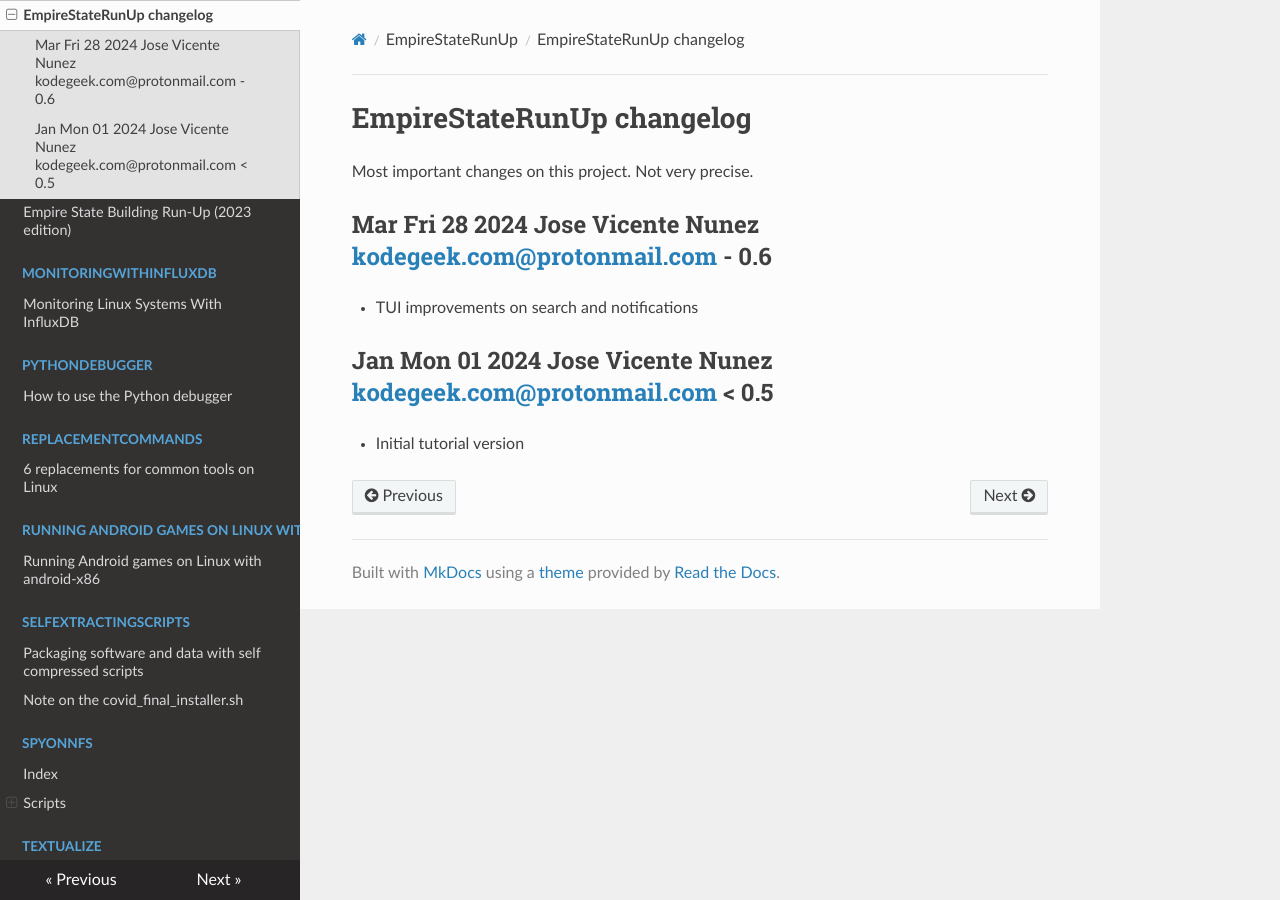
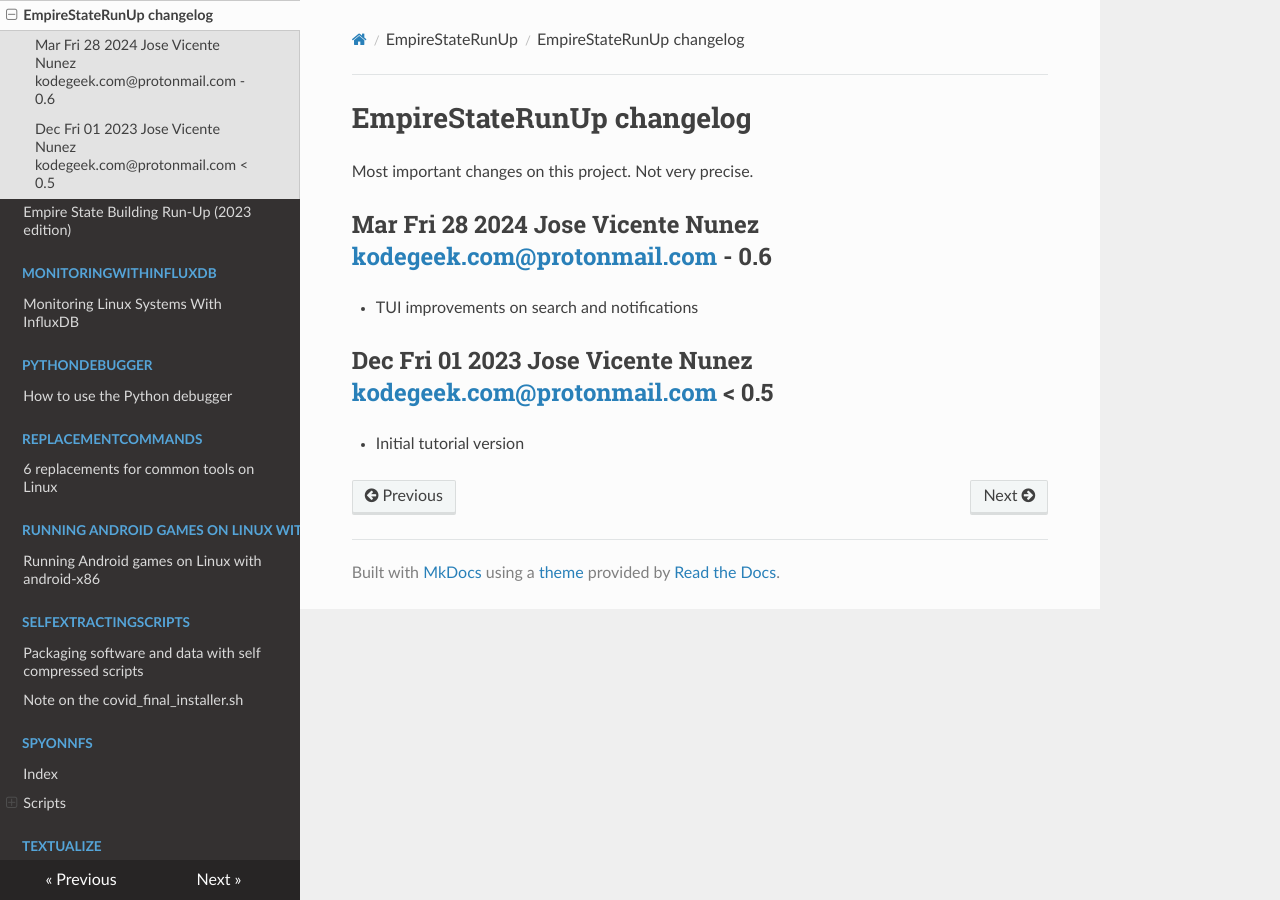
Before and after one commit to josevnz/tutorials, an MkDocs documentation site: the page built from docs/EmpireStateRunUp/CHANGELOG.md, in a window 1280 px wide. Built offline with MkDocs 1.6.1, drawn with Linux system fonts in a browser that asks for light colours; nearby versions of some CDN libraries.

```diff
--- a/docs/EmpireStateRunUp/CHANGELOG.md
+++ b/docs/EmpireStateRunUp/CHANGELOG.md
@@ -5,5 +5,5 @@
 ## Mar Fri 28 2024 Jose Vicente Nunez <kodegeek.com@protonmail.com> - 0.6
 - TUI improvements on search and notifications
 
-## Jan Mon 01 2024 Jose Vicente Nunez <kodegeek.com@protonmail.com> < 0.5
+## Dec Fri 01 2023 Jose Vicente Nunez <kodegeek.com@protonmail.com> < 0.5
 - Initial tutorial version
```
